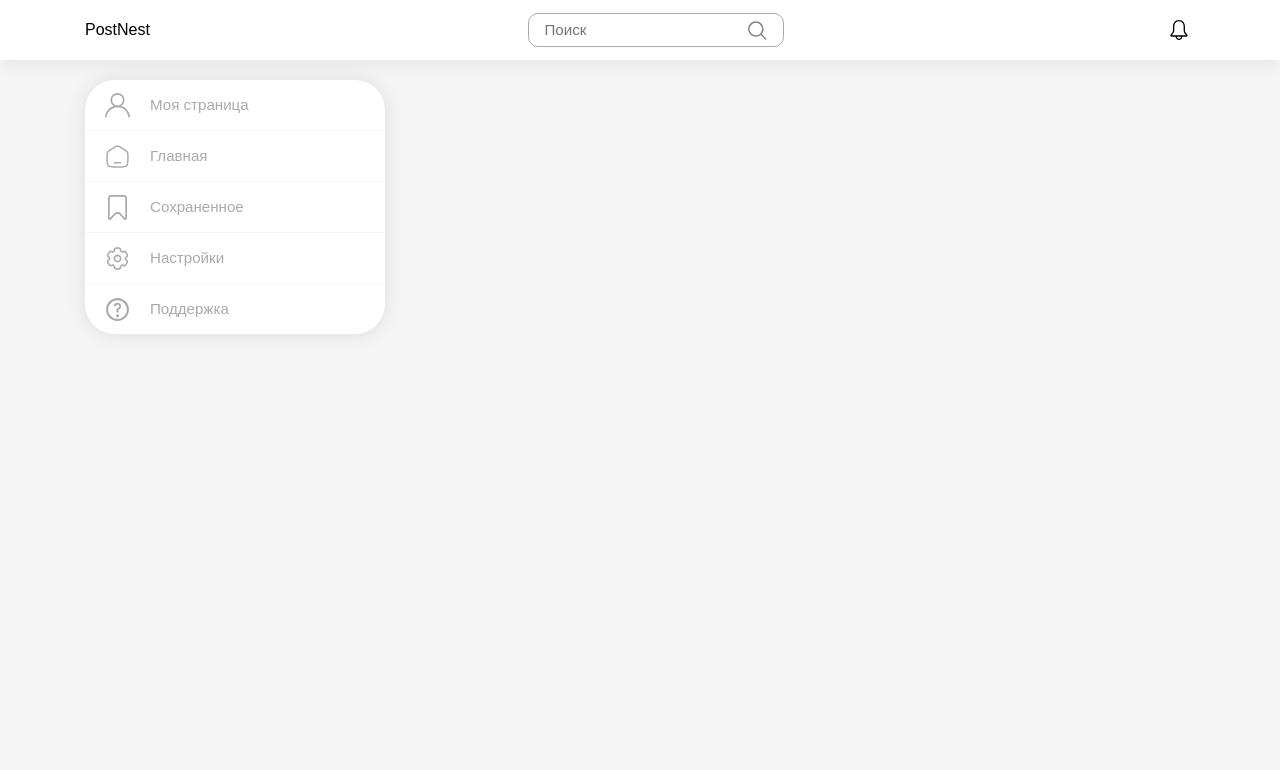
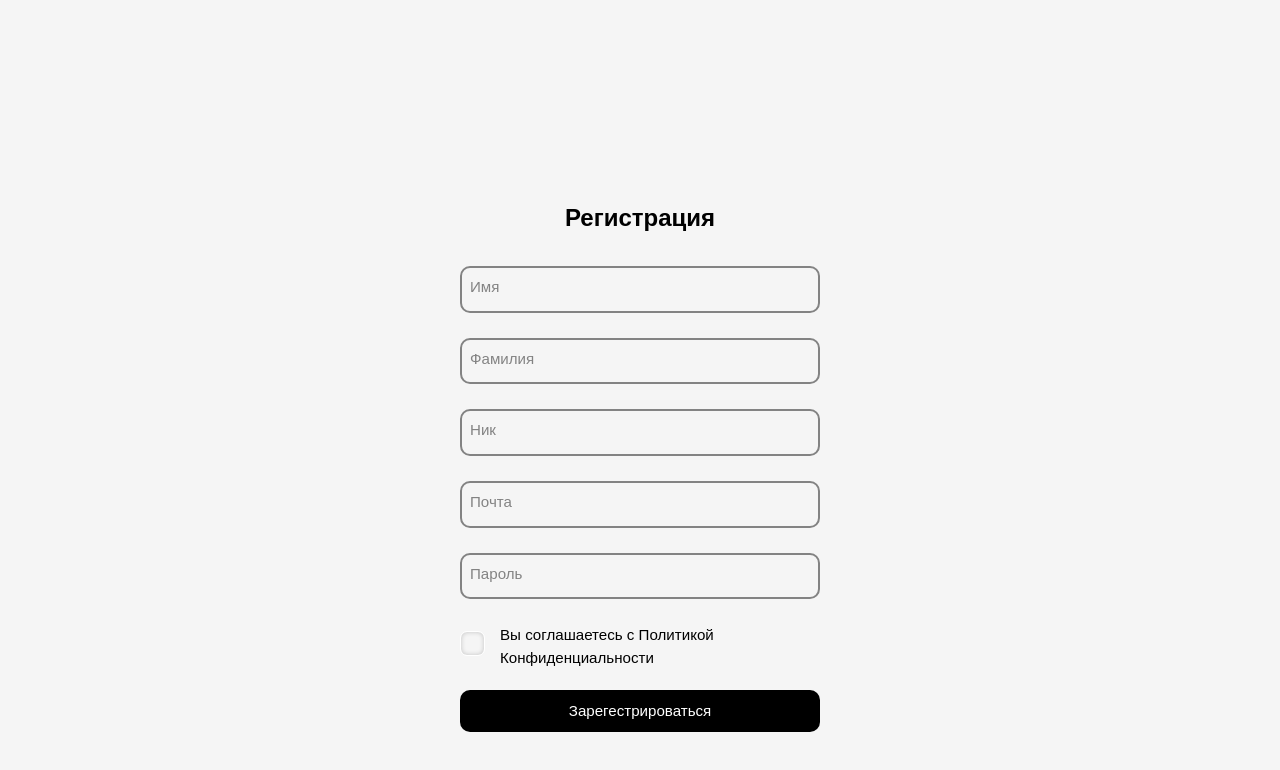
Before and after one commit to ilyhan/SotialNetwork, a React (Vite) app in the folder PostNest/: page /registration in a window 1280 px wide. Before the commit this address led to /. Shown: the top 770 px of the page. Built offline with nearby package versions, Linux system fonts and the light colour scheme.

Commit message:
Верстка регистрации

```diff
--- a/PostNest/src/common/styles/styleConstants.ts
+++ b/PostNest/src/common/styles/styleConstants.ts
@@ -78,8 +78,10 @@ export const borders = {
     smallRadius: "20px",
     defaultRadius: "30px",
     extraSmallRadius: "10px",
+    miniRadius: "7px",
 };
 
 export const shadows = {
     defaultShadow: "0px 0px 20px 0px rgba(0, 0, 0, 0.1)",
+    checkBoxShadow: "inset 0 0 5px rgba(0, 0, 0, 0.2)",
 }
--- /dev/null
+++ b/PostNest/src/common/ui/InputCheckbox.tsx
@@ -0,0 +1,58 @@
+import styled from "styled-components";
+import check from "@/common/svg-helper/icons/check.svg";
+import { borders, colors, shadows, transitions } from "@/common/styles/styleConstants";
+import { useId } from "react";
+
+const Checkbox = styled('input')`
+    position: relative;
+    appearance: none;
+    width: 25px;
+    height: 25px;
+    background: ${colors.backgroundGray};
+    box-shadow: ${shadows.checkBoxShadow};
+    border-radius: ${borders.miniRadius};
+    border: 1px solid ${colors.white};
+    cursor: pointer;
+    transition: ${transitions.fastTransition};
+
+    &:checked {
+        background: ${colors.black}
+    }
+
+    &:checked::after {
+        content: "";
+        position: absolute;
+        top: 2px;
+        left: 2px;
+        width: 20px;
+        height: 20px;
+        background-image: url(${check});
+        background-repeat: no-repeat;
+        background-size: cover;
+    }
+`;
+
+const CheckboxLabel = styled('label')`
+    margin-top: 5px;
+    width: fit-content;
+    display: flex;
+    align-items: center;
+`;
+
+interface InputCheckboxProps {
+    checked: boolean;
+    onChecked: () => void;
+}
+
+const InputCheckbox = ({ checked, onChecked }: InputCheckboxProps) => {
+    const id = useId();
+
+    return (
+        <>
+            <Checkbox type="checkbox" id={id} checked={checked} onChange={onChecked}/>
+            <CheckboxLabel htmlFor={id} />
+        </>
+    );
+};
+
+export default InputCheckbox;
--- a/PostNest/src/modules/login/Login.tsx
+++ b/PostNest/src/modules/authorization/login/Login.tsx
@@ -6,7 +6,7 @@ import {
     LoginButton,
     Registration,
     Line
-} from "@/modules/login/style";
+} from "@/modules/authorization/login/style";
 import { useState } from "react";
 
 const Login = () => {
--- a/PostNest/src/modules/login/style.ts
+++ b/PostNest/src/modules/authorization/login/style.ts
@@ -24,6 +24,7 @@ export const LoginTitle = styled('h2')`
 
 export const LoginButton = styled(Button)`
     ${clampText(fonts.sizes.mainMobile, fonts.sizes.main)}
+    padding-block: 10px;
 `;
 
 export const Registration = styled(Link)`
--- /dev/null
+++ b/PostNest/src/modules/authorization/registration/Registration.tsx
@@ -0,0 +1,52 @@
+import InputField from "@/common/ui/InpitField";
+import InputCheckbox from "@/common/ui/InputCheckbox";
+import {
+    RegistrationWrapper,
+    RegistrationForm,
+    RegistrationBtn,
+    RegistrationTitle,
+    PrivacyAccept,
+    PrivacyLink,
+    CheckboxWrapper
+} from "@/modules/authorization/registration/style";
+import { useState } from "react";
+
+const Registration = () => {
+    const [checked, setChecked] = useState(false);
+
+    const handleSetChecked = () => {
+        setChecked(prev => !prev);
+    }
+
+    return (
+        <RegistrationWrapper>
+            <RegistrationTitle>
+                Регистрация
+            </RegistrationTitle>
+
+            <RegistrationForm>
+                <InputField label="Имя" value={''} onChange={() => console} />
+                <InputField label="Фамилия" value={''} onChange={() => console} />
+                <InputField label="Ник" value={''} onChange={() => console} />
+                <InputField label="Почта" value={''} onChange={() => console} />
+                <InputField label="Пароль" value={''} onChange={() => console} />
+
+                <PrivacyAccept>
+                    <CheckboxWrapper>
+                        <InputCheckbox checked={checked} onChecked={handleSetChecked} />
+                    </CheckboxWrapper>
+
+                    <PrivacyLink to="/privacy_policy">
+                        Вы соглашаетесь с Политикой Конфиденциальности
+                    </PrivacyLink>
+                </PrivacyAccept>
+
+                <RegistrationBtn>
+                    Зарегестрироваться
+                </RegistrationBtn>
+            </RegistrationForm>
+        </RegistrationWrapper>
+    );
+};
+
+export default Registration;
--- /dev/null
+++ b/PostNest/src/modules/authorization/registration/style.ts
@@ -0,0 +1,45 @@
+import { clampText, hoverActive } from "@/common/styles/mixins";
+import { fonts } from "@/common/styles/styleConstants";
+import { Button } from "@/common/ui/Buttons";
+import { Link } from "react-router-dom";
+import styled from "styled-components";
+
+export const RegistrationWrapper = styled('div')`
+    max-width: 400px;
+    margin: 0 auto;
+    padding: 20px;
+    padding-top: 25vh;
+    text-align: center;
+`;
+
+export const RegistrationTitle = styled('h2')`
+    margin-bottom: 30px;
+`;
+
+export const RegistrationForm = styled('form')`
+    display: flex;
+    flex-direction: column;
+    gap: 10px;
+`;
+
+export const RegistrationBtn = styled(Button)`
+    ${clampText(fonts.sizes.mainMobile, fonts.sizes.main)}
+    padding-block: 10px;
+`;
+
+export const PrivacyAccept = styled('div')`
+    display: flex;
+    align-items: center;
+    gap: 15px;
+    margin-bottom: 10px;
+`;
+
+export const PrivacyLink = styled(Link)`
+    ${clampText(fonts.sizes.mainMobile, fonts.sizes.main)}
+    ${hoverActive}
+    text-align: left;
+`;
+
+export const CheckboxWrapper =  styled('div')`
+    padding-top: 5px;
+`;
--- a/PostNest/src/router/RoutesProvider.tsx
+++ b/PostNest/src/router/RoutesProvider.tsx
@@ -1,4 +1,5 @@
-import Login from "@/modules/login/Login";
+import Login from "@/modules/authorization/login/Login";
+import Registration from "@/modules/authorization/registration/Registration";
 import MainPage from "@/modules/user/MainPage";
 import Home from "@/modules/user/home/Home";
 import PrivacyPolicy from "@/modules/user/privacyPolicy/PrivacyPolicy";
@@ -14,7 +15,7 @@ import {
 } from "react-router-dom";
 
 export default function RoutesProvider() {
-  const isAuthorized = true;
+  const isAuthorized = false;
   const authorizedProvider = createBrowserRouter(
     createRoutesFromElements(
       <>
@@ -34,9 +35,9 @@ export default function RoutesProvider() {
     createRoutesFromElements(
       <>
         <Route path="/login" element={<Login />} />
-        <Route path="/registration" element={<div />} />
+        <Route path="/registration" element={<Registration />} />
+        <Route path="/privacy_policy" element={<PrivacyPolicy />} />
         <Route path="*" element={<Navigate to="/login" replace />} />
-        <Route path="/privacy_policy" element={<PrivacyPolicy />} />
       </>
     )
   );
```
Also changed, not shown: PostNest/src/common/svg-helper/icons/check.svg (added), 1 other file (tests, documents, lock files or other folders).
